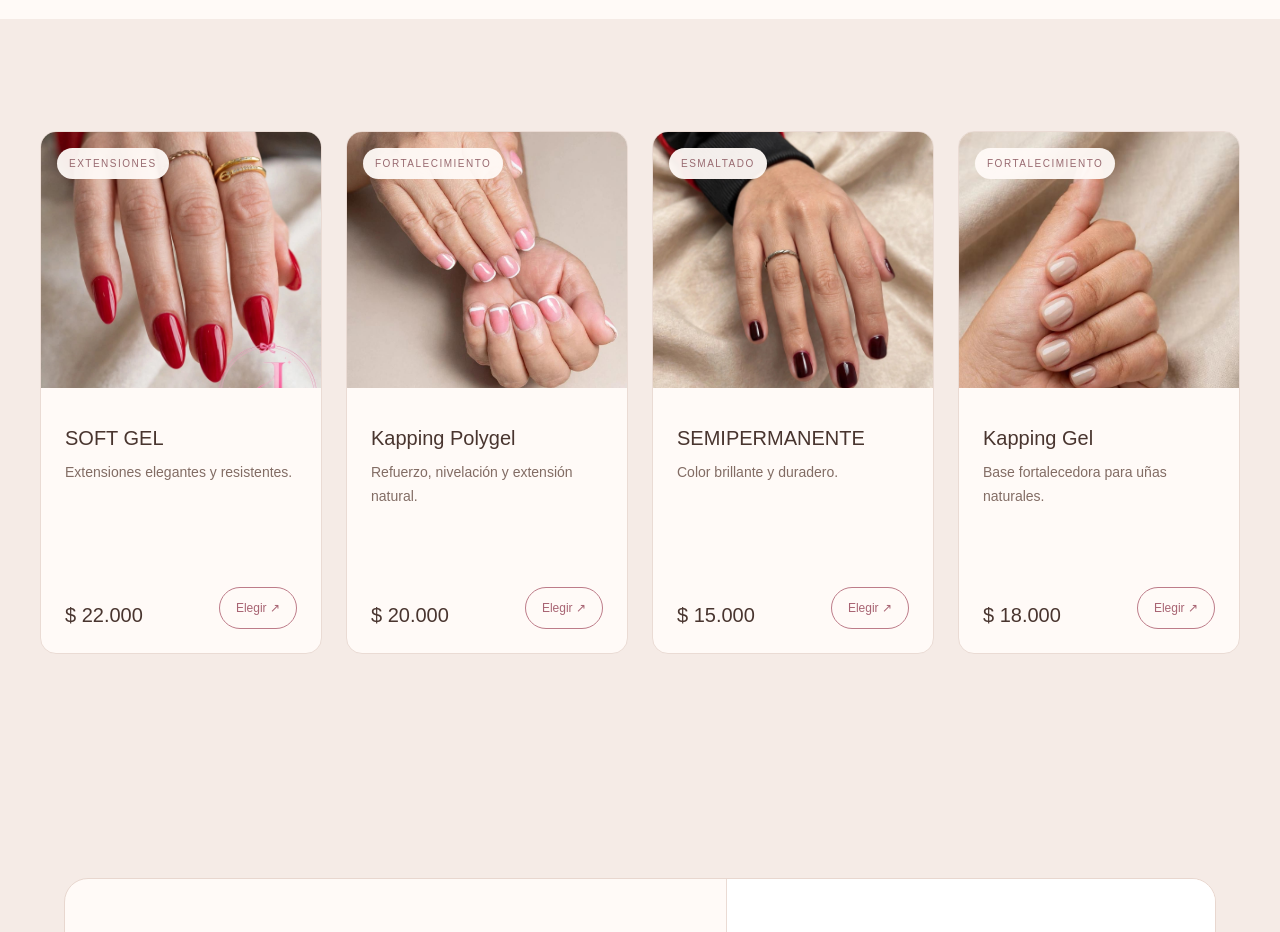
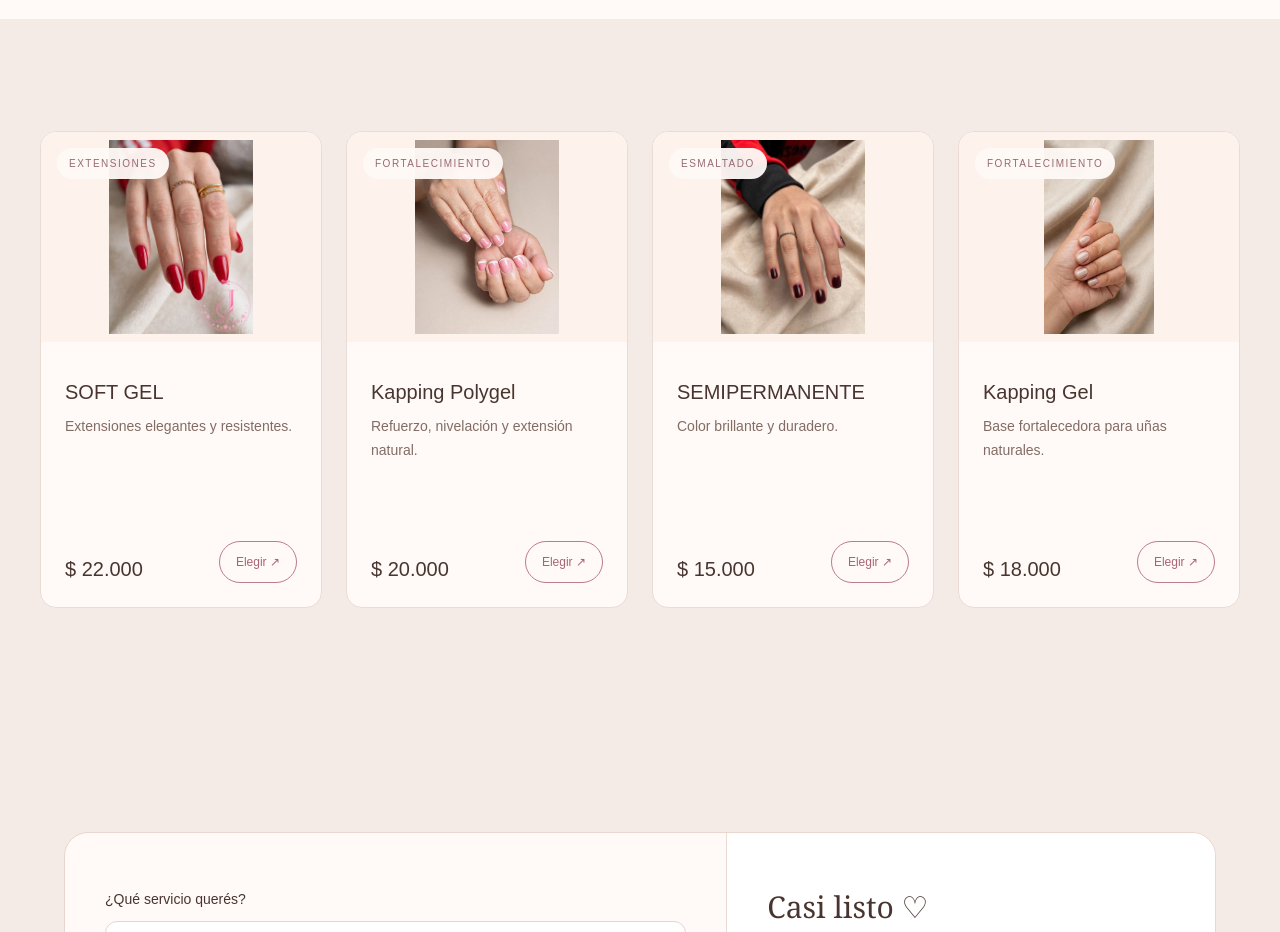
Before and after one commit to chazarretalautaro706-coder/j-nails-studio, a Next.js app: page / in a window 1280 px wide. Shown: the part 860-1792 px from the top of the page. Built offline with nearby package versions, Linux system fonts and the light colour scheme.

Commit message:
Update page.tsx

```diff
--- a/app/page.tsx
+++ b/app/page.tsx
@@ -148,8 +148,8 @@ export default function Home() {
           <div className="grid gap-6 sm:grid-cols-2 lg:grid-cols-4">
             {servicios.map((item) => (
               <article key={item.nombre} className="group overflow-hidden rounded-2xl border border-[#eadbd4] bg-[#fffaf7]">
-                <div className="relative overflow-hidden">
-                  <img src={item.imagen} alt={item.nombre} className="h-64 w-full object-cover" />
+               <div className="relative overflow-hidden bg-[#fdf2ec] flex items-center justify-center">
+  <img src={item.imagen} alt={item.nombre} className="w-full aspect-[4/3] object-contain p-2" />
                   <span className="absolute left-4 top-4 rounded-full bg-[#fffaf7]/95 px-3 py-2 text-[10px] tracking-[0.15em] text-[#986a70]">{item.categoria}</span>
                 </div>
                 <div className="flex min-h-[265px] flex-col p-6">
```
